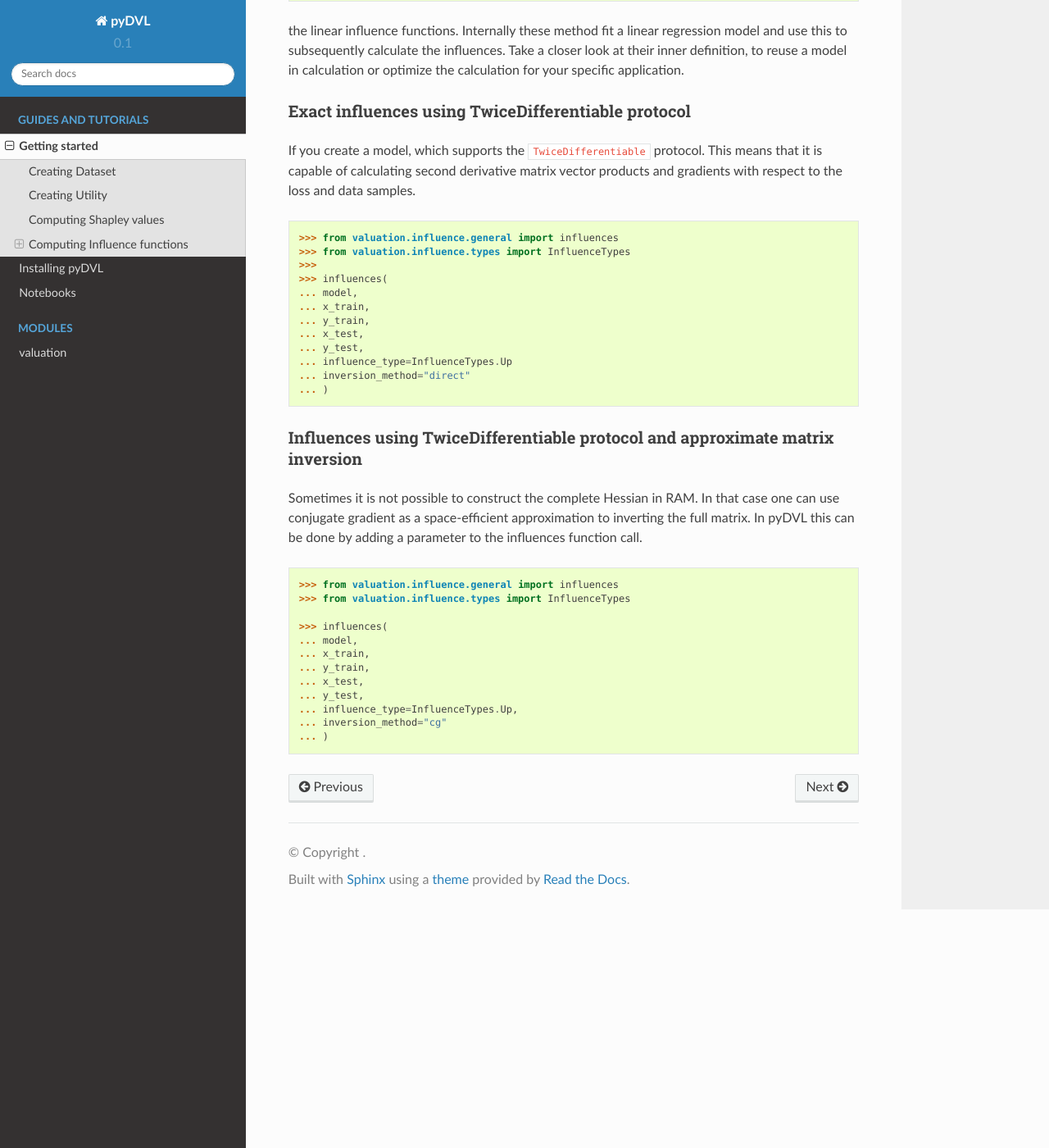
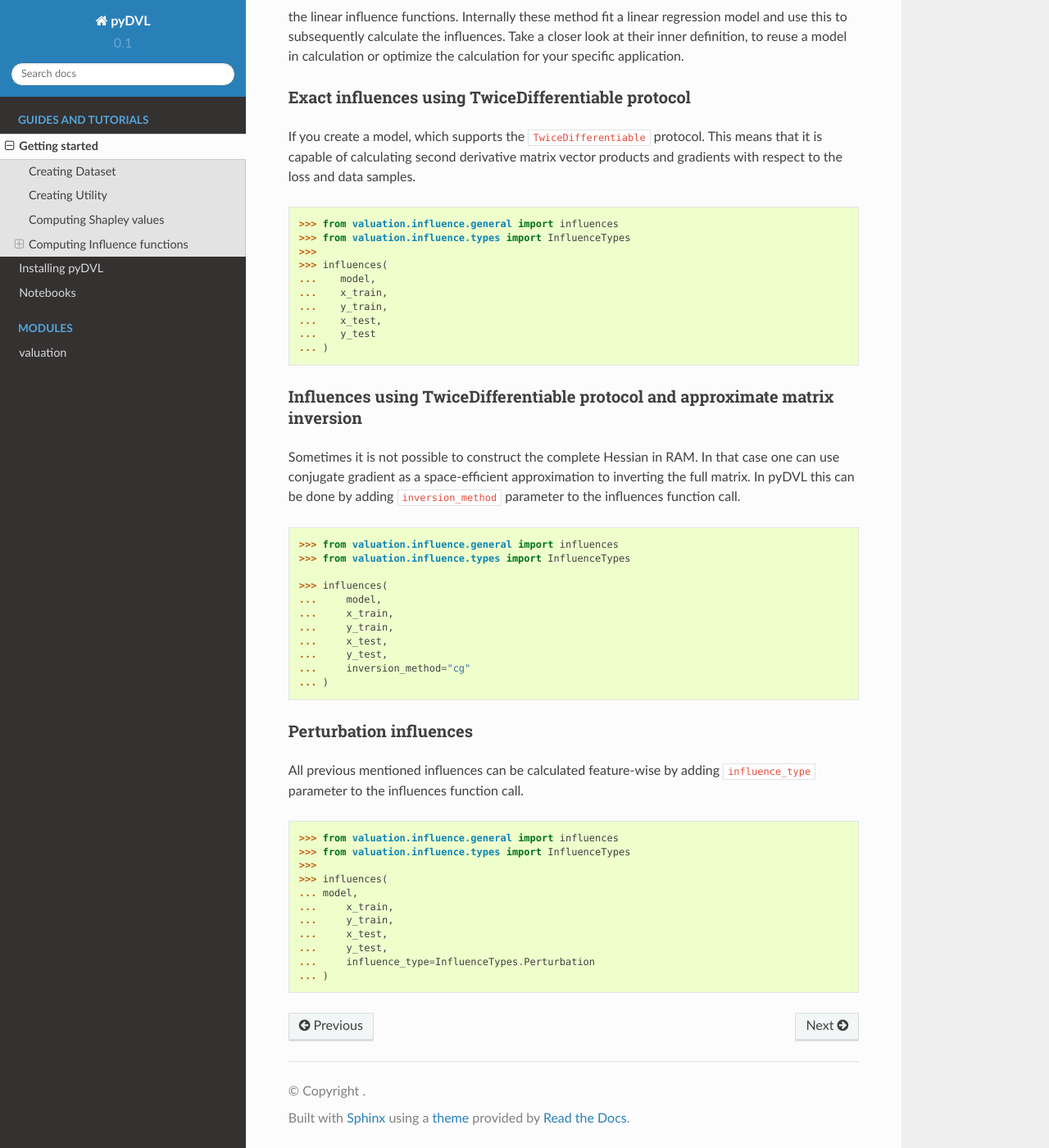
Before and after one commit to mdbenito/pyDVL, a Sphinx documentation site: the page built from docs/getting-started.rst, in a window 1280 px wide and 1400 px high, scrolled down 1825 px. Shown: the whole window at 82% size. Built offline with Sphinx 7.4.7 and the Read the Docs theme 2.0.0, drawn with Linux system fonts in a browser that asks for light colours; some of the changed text lies outside the part shown.

Commit message:
Extend documentation.
Former-commit-id: 5a495f8b16c373390202dc5518170469125c3f9b

```diff
--- a/docs/getting-started.rst
+++ b/docs/getting-started.rst
@@ -86,11 +86,10 @@ a Dataset object is available, this is as simple as calling
    >>> from valuation.influence.types import InfluenceTypes
 
    >>> linear_influences(
-   ...     x_train,
-   ...     y_train,
-   ...     x_test,
-   ...     y_test,
-   ...     influence_type=InfluenceTypes.Up
+   ...    x_train,
+   ...    y_train,
+   ...    x_test,
+   ...    y_test
    ... )
 
 
@@ -111,13 +110,11 @@ loss and data samples.
    >>> from valuation.influence.types import InfluenceTypes
    >>>
    >>> influences(
-   ... model,
-   ... x_train,
-   ... y_train,
-   ... x_test,
-   ... y_test,
-   ... influence_type=InfluenceTypes.Up
-   ... inversion_method="direct"
+   ...    model,
+   ...    x_train,
+   ...    y_train,
+   ...    x_test,
+   ...    y_test
    ... )
 
 
@@ -136,11 +133,31 @@ by adding a parameter to the influences function call.
    >>> from valuation.influence.types import InfluenceTypes
 
    >>> influences(
+   ...     model,
+   ...     x_train,
+   ...     y_train,
+   ...     x_test,
+   ...     y_test,
+   ...     inversion_method="cg"
+   ... )
+
+
+Perturbation influences
+^^^^^^^^^^^^^^^^^^^^^^^^
+
+All previous mentioned influences can be calculated feature-wise by adding ``influence_type`` parameter
+to the influences function call.
+
+.. code-block:: python
+
+   >>> from valuation.influence.general import influences
+   >>> from valuation.influence.types import InfluenceTypes
+   >>>
+   >>> influences(
    ... model,
-   ... x_train,
-   ... y_train,
-   ... x_test,
-   ... y_test,
-   ... influence_type=InfluenceTypes.Up,
-   ... inversion_method="cg"
+   ...     x_train,
+   ...     y_train,
+   ...     x_test,
+   ...     y_test,
+   ...     influence_type=InfluenceTypes.Perturbation
    ... )
```
Also changed, not shown: other parts of docs/getting-started.rst (+1 -1 lines).
